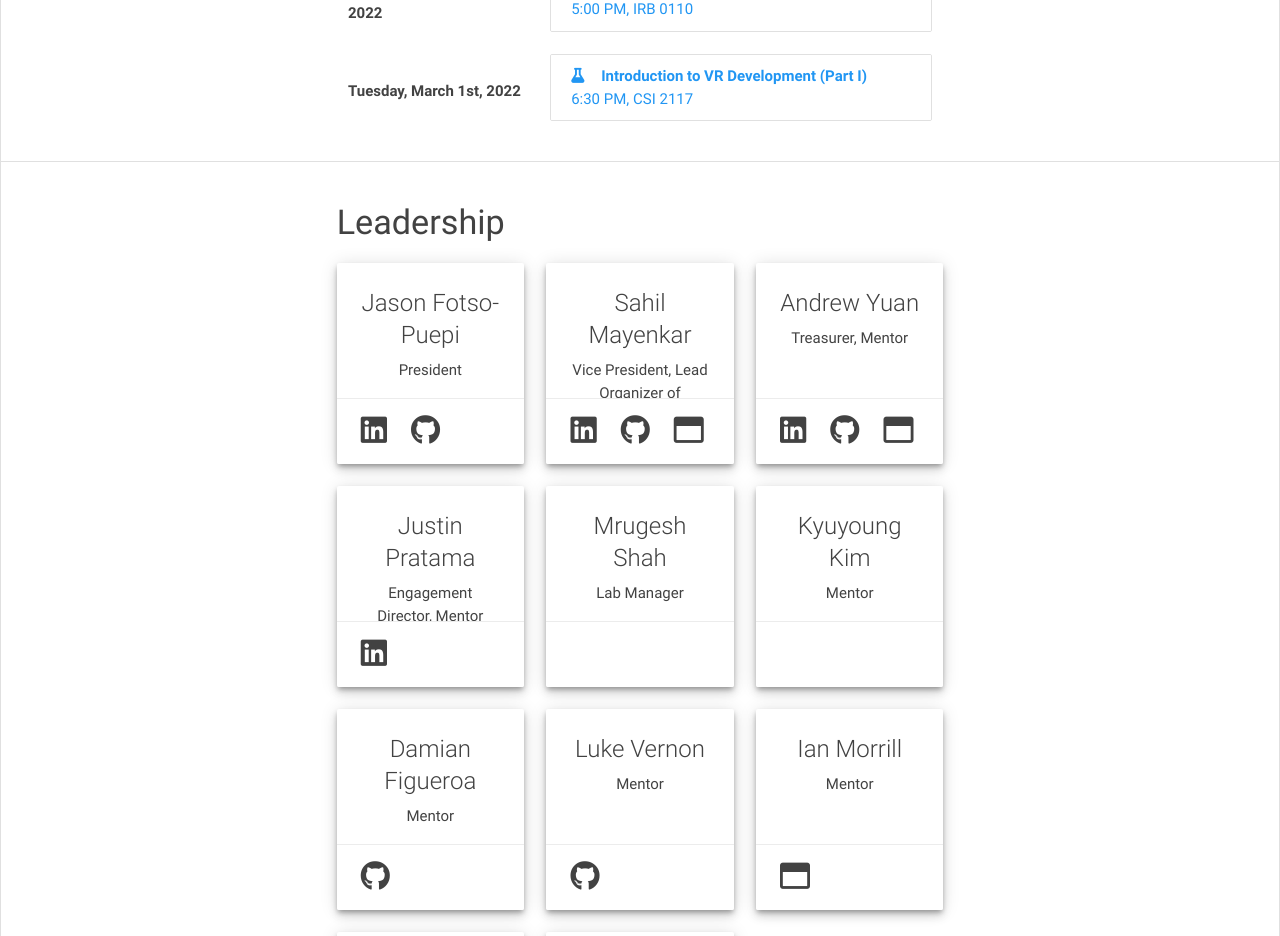
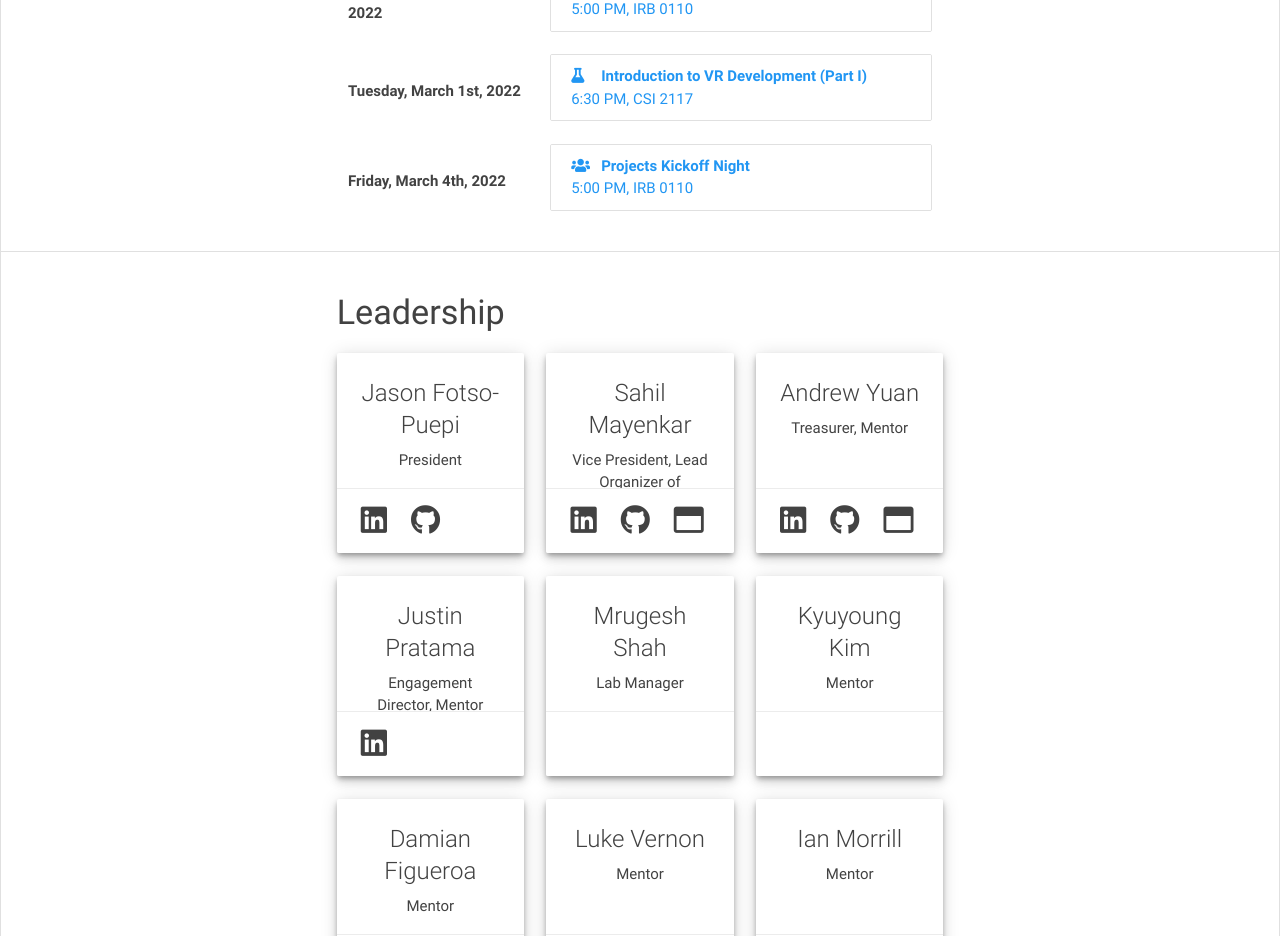
Before and after one commit to umdxrclub/xrc-prev-website, a React (Create React App) app: page / in a window 1280 px wide. Shown: the part 1600-2536 px from the top of the page. Built offline with nearby package versions, Linux system fonts and the light colour scheme.

Commit message:
Added Project Kickoff event

```diff
--- a/src/XR_CONSTANTS.js
+++ b/src/XR_CONSTANTS.js
@@ -153,6 +153,14 @@ module.exports = Object.freeze({
 			'location' : 'CSI 2117',
 			'url' : 'https://terplink.umd.edu/event/7949013',
 			'fa_icon' : 'fa-flask'
+		},
+		{
+			'name' : 'Projects Kickoff Night',
+			'date' : new Date(2022, 2, 4),
+			'time' : '5:00 PM',
+			'location' : 'IRB 0110',
+			'url' : 'https://terplink.umd.edu/event/7951664',
+			'fa_icon' : 'fa-users'
 		}
 	],
 });
```
